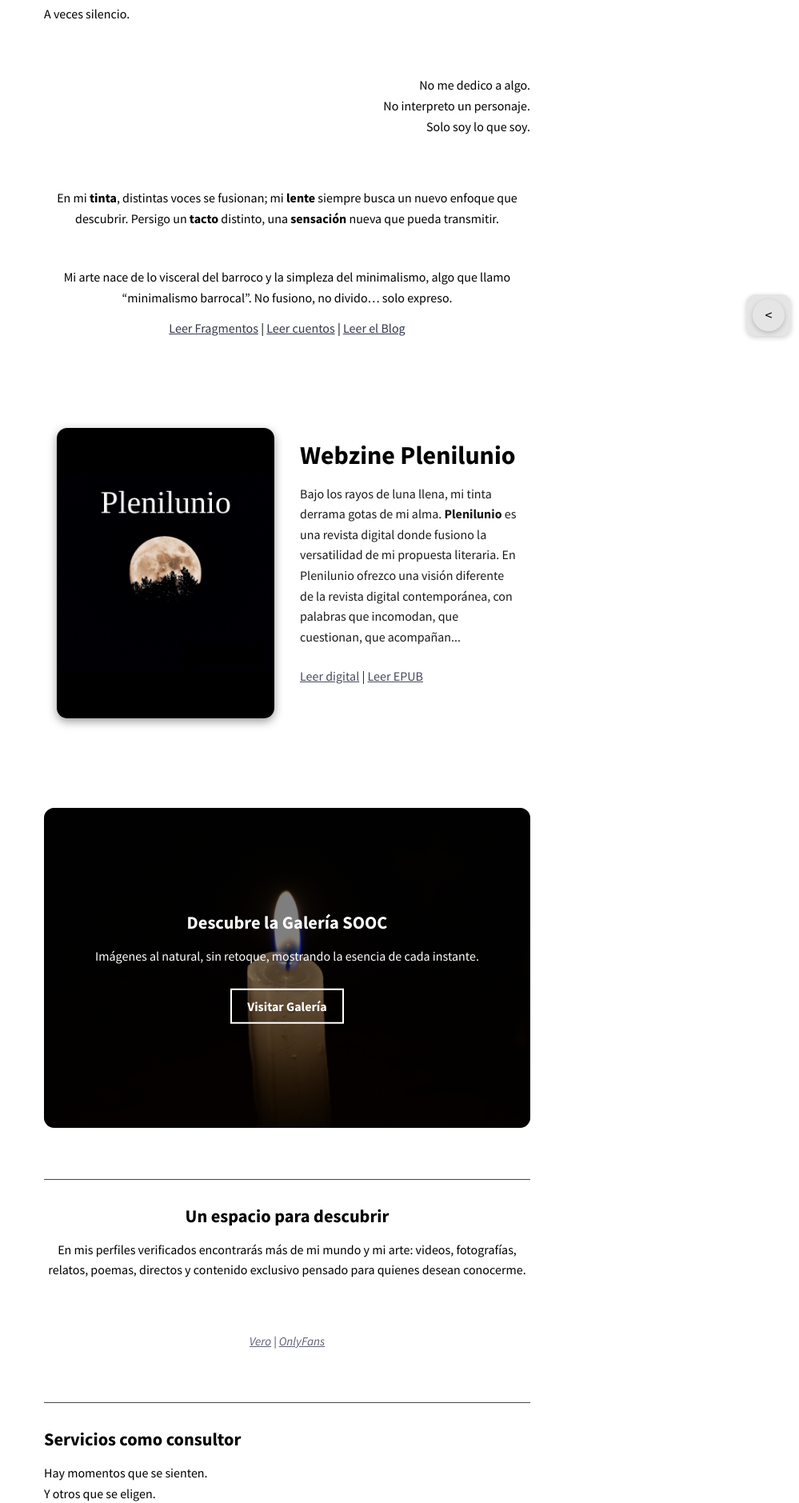
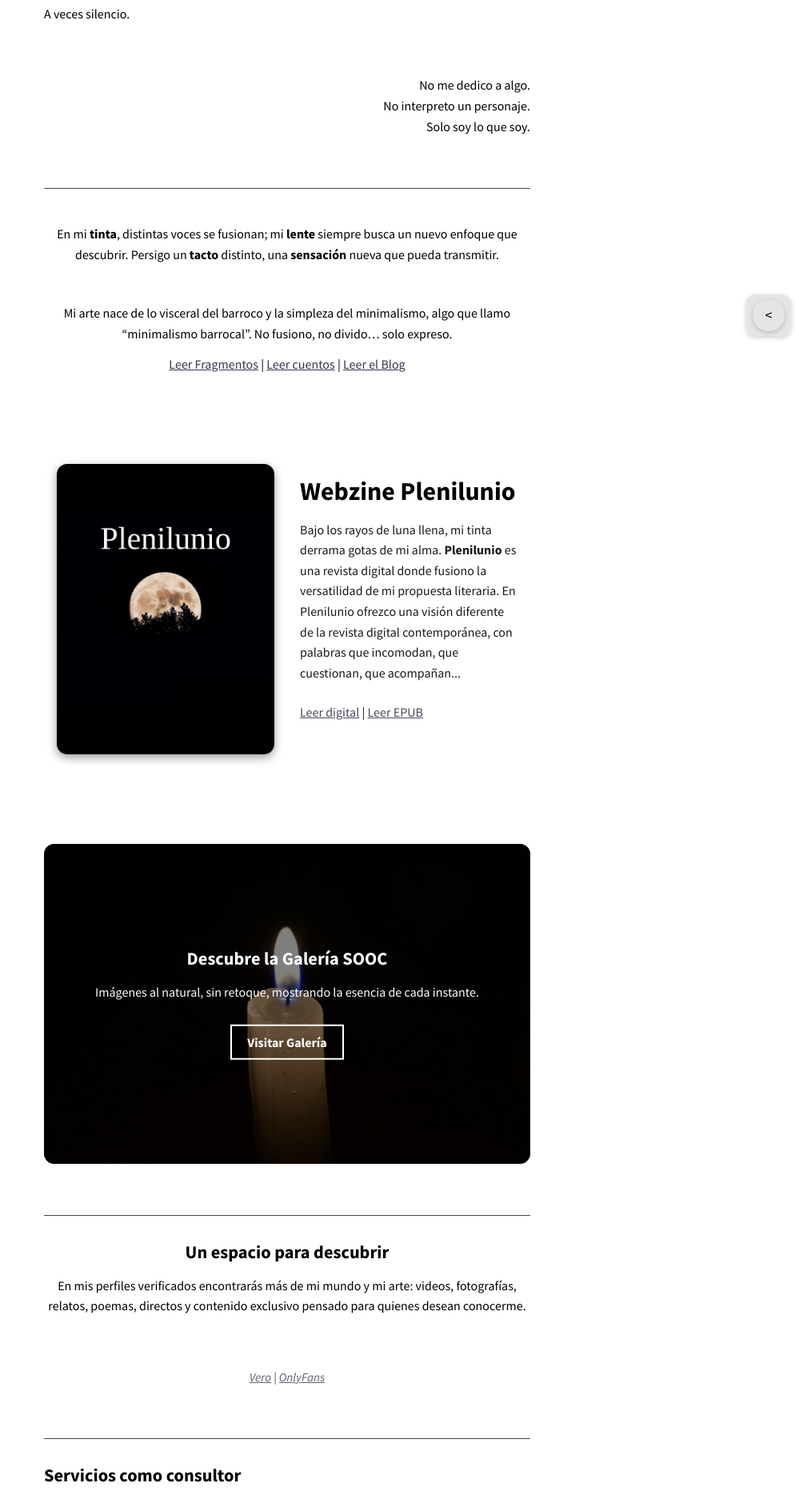
Before and after one commit to KajiiNarumi/iasuarezv, a Jekyll site: the page built from index.html, in a window 1280 px wide. Shown: the part 460-2339 px from the top of the page at 80% size, without its empty margins (281-1280 px from the left). Built offline with Jekyll 4.4.1, drawn with Linux system fonts in a browser that asks for light colours; nearby versions of some CDN libraries; the list of posts is cut into pages by our own code.

Commit message:
Fix duplicate class attribute in section tag

```diff
--- a/index.html
+++ b/index.html
@@ -20,7 +20,7 @@
     Solo soy lo que soy.</p>
   </section>
 
-  <section class="text-center">
+  <section class="text-center bloque" class="text-center">
     <p>En mi <strong>tinta</strong>, distintas voces se fusionan; mi <strong>lente</strong> siempre busca un nuevo enfoque que descubrir. Persigo un <strong>tacto</strong> distinto, una <strong>sensación</strong> nueva que pueda transmitir.</p>
     <br>
     <p>Mi arte nace de lo visceral del barroco y la simpleza del minimalismo, algo que llamo “minimalismo barrocal”. No fusiono, no divido… solo expreso.</p>
```
